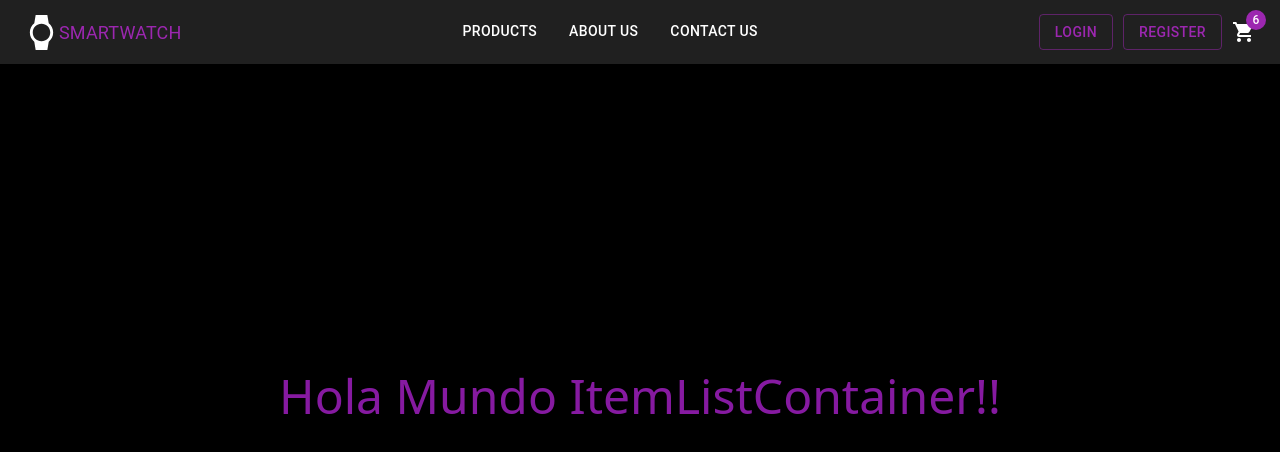
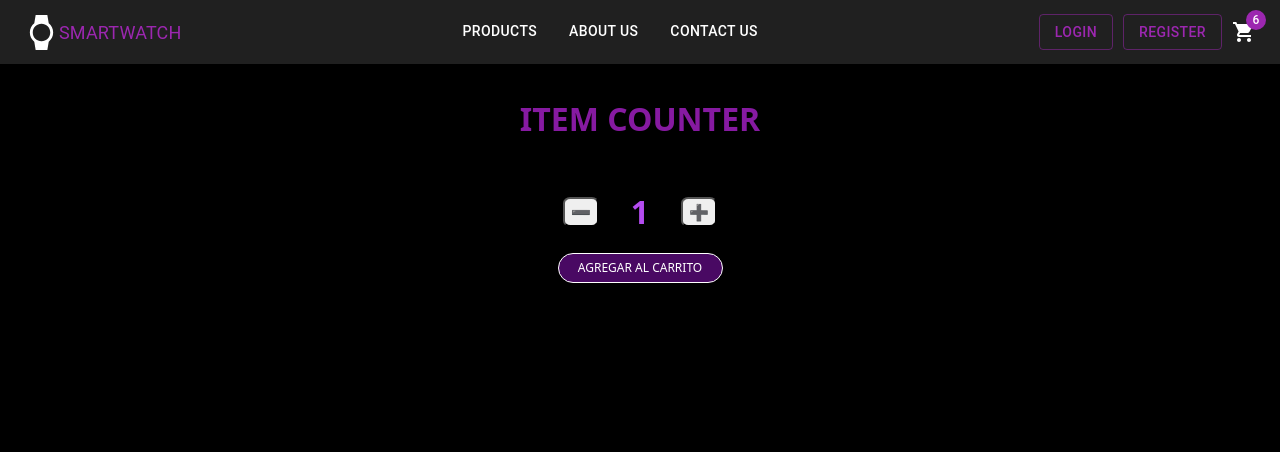
Before and after one commit to Norgito/smartwatch, a React (Create React App) app: page / in a window 1280 px wide. Shown: the top 452 px of the page. Built offline with nearby package versions, Linux system fonts and the light colour scheme.

Commit message:
Adding Item Counter

```diff
--- a/src/App.jsx
+++ b/src/App.jsx
@@ -1,14 +1,14 @@
 
 import "./App.css";
 import "bootstrap/dist/css/bootstrap.min.css";
-import NavBar from "./components/NavBar";
-import ItemListContainer from "./components/ItemListContainer";
+import NavBar from "./components/NavBar/NavBar";
+import ItemListContainer from "./components/ItemListContainer/ItemListContainer";
 
 function App() {
   return (
     <div className="App">
       <NavBar />
-      <ItemListContainer greeting="Hola Mundo ItemListContainer!!" />
+      <ItemListContainer greeting="ITEM COUNTER" />
 
     </div>
   );
--- /dev/null
+++ b/src/components/ItemCount/ItemCount.jsx
@@ -0,0 +1,37 @@
+import React, { useState } from "react";
+import "./Styled-ItemCount.css"
+
+const ItemCount = ({ stock, initial, onAdd }) => {
+
+  const [count, setCount] = useState(initial)
+
+  const sumar = () => {
+    if (stock > count) {
+      setCount(count + 1)
+    }
+  };
+
+  const restar = () => {
+    if (count > 1) {
+      setCount(count - 1)
+    }
+  };
+
+  const AgregarCantidad = () => {
+    onAdd(count)
+  };
+
+  return (
+    <>
+      <div className="containerButton">
+        <button className="Boton1" onClick={restar}>➖</button>
+        <label> {count} </label>
+        <button className="Boton1" onClick={sumar}>➕</button>
+      </div>
+
+      <button className="Agregar" onClick={AgregarCantidad}>AGREGAR AL CARRITO</button>
+    </>
+  )
+}
+
+export default ItemCount
--- /dev/null
+++ b/src/components/ItemCount/Styled-ItemCount.css
@@ -0,0 +1,35 @@
+.Agregar {
+
+    width: 165px;
+    height: 30px;
+    background-color: rgb(73, 9, 99);
+    border: none;
+    border-radius: 1rem;
+    color: rgb(255, 255, 255);
+    font-size: 12px;
+    align-self: center;
+    margin-top: -25px;
+    border: 0.2px solid rgb(255, 255, 255);
+}
+
+.containerButton {
+    display: flex;
+    align-items: center;
+    justify-content: center;
+    margin: 1rem auto;
+    width: 100px;
+    height: 100px;
+}
+
+.Boton1 {
+    text-align: center;
+    border-radius: 20%;
+}
+
+label {
+    width: 100px !important;
+    padding: 2rem;
+    font-size: 2rem;
+    font-weight: bolder;
+    color: rgb(180, 76, 240);
+}
--- a/src/components/ItemListContainer.jsx
+++ /dev/null
@@ -1,13 +0,0 @@
-import React from 'react';
-import { Header, Container } from './StyledComponents';
-
-const ItemListContainer = ({greeting}) => {
-  return (
-    <Container>
-        <Header>{greeting}</Header>
-    </Container>
-  );
-}
-
-
-export default ItemListContainer;
--- /dev/null
+++ b/src/components/ItemListContainer/ItemListContainer.jsx
@@ -0,0 +1,20 @@
+import React from 'react';
+import { Header, Container } from './StyledComponents';
+import ItemCount from '../ItemCount/ItemCount';
+
+
+const ItemListContainer = ({greeting}) => {
+
+  const onAdd = (cantidad) => {
+    console.log(`SE AGREGADO ${cantidad}`)
+  }
+
+  return (
+    <Container>
+        <Header>{greeting}</Header>
+        <ItemCount stock = {5} initial = {1} onAdd = {onAdd} />
+    </Container>
+  )
+}
+
+export default ItemListContainer
--- a/src/components/StyledComponents.jsx
+++ b/src/components/ItemListContainer/StyledComponents.jsx
@@ -3,11 +3,16 @@ import styled from "styled-components";
 export const Container =styled.div`
   width: 100%;
   height: 100vh;
+  background-color: #000;
   display: flex;
-  justify-content: center;
-  align-items: center;`
+  flex-direction: column;
+
+  padding-top: 100px`
 
 
 export const Header = styled.h1`
   color: #861aa1;
-  font-size: 3rem;`
+  font-size: 2rem;
+  width: 100%;
+  text-align: center;
+  font-weight: bold;`
--- a/src/components/NavBar.jsx
+++ b/src/components/NavBar/NavBar.jsx
@@ -1,9 +1,7 @@
 import React from "react";
 import { AppBar, Typography, Toolbar, Tabs, Tab, Button } from "@mui/material";
 import WatchIcon from '@mui/icons-material/Watch';
-import CartWidget from "./CartWidget";
-
-
+import CartWidget from "../CartWidget/CartWidget";
 
 function NavBar() {
   return (
```
Also changed, not shown: src/components/CartWidget/CartWidget.jsx (renamed from src/components/CartWidget.jsx).
